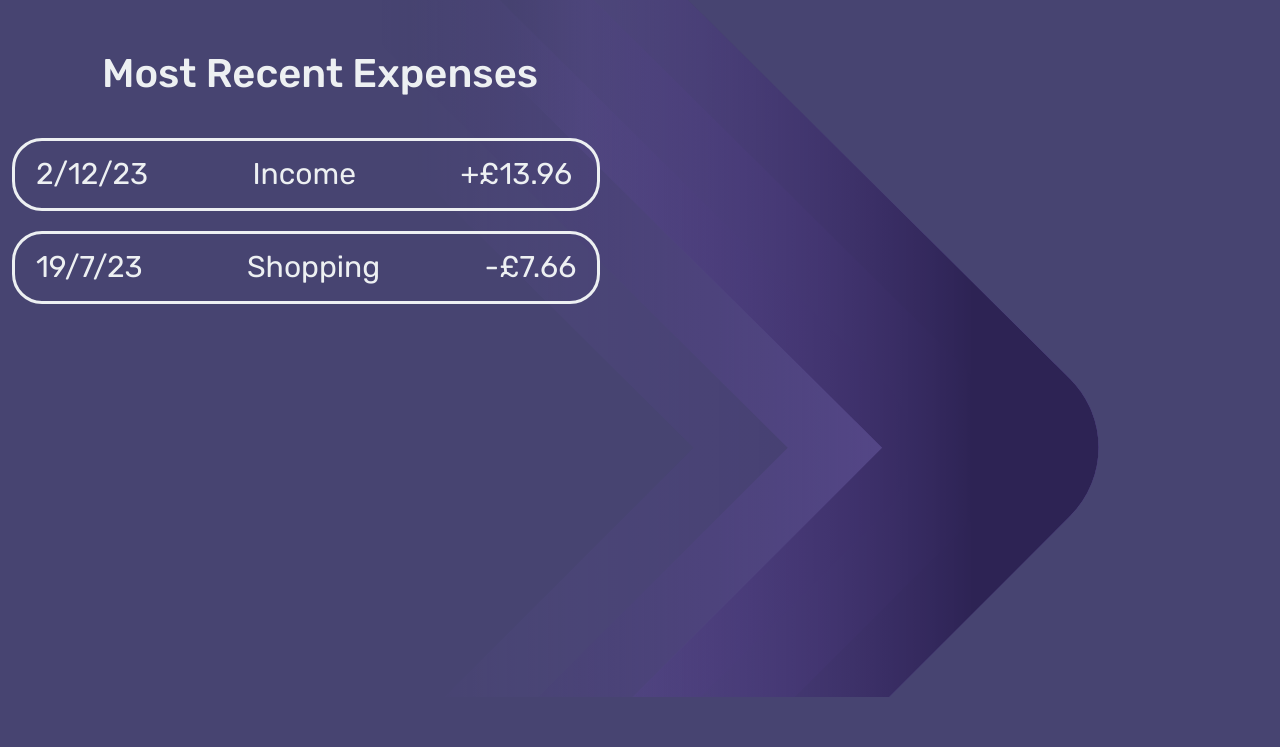
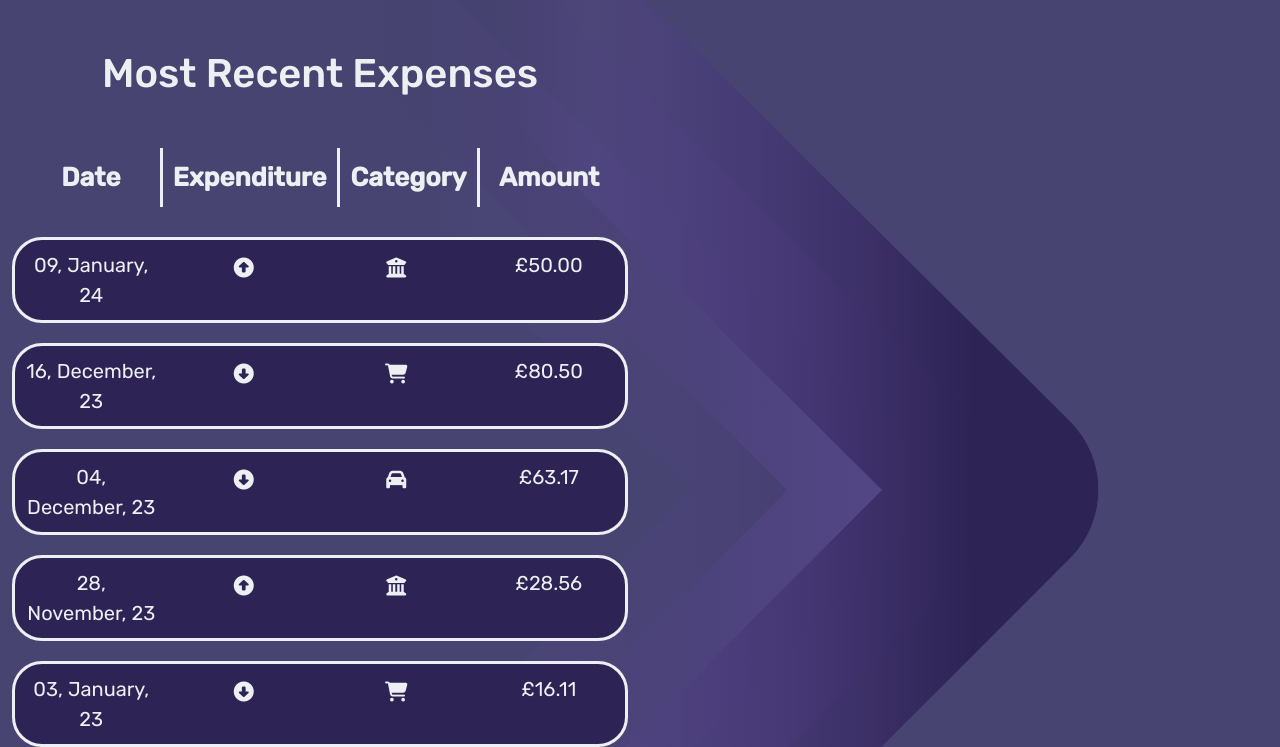
Before and after one commit to PeterGarvanski/FinView, a Flask app: page /dashboard in a window 1280 px wide. Shown: the part 103-850 px from the top of the page. Before the commit the page ends 800 px from the top, so only its background shows below. Run offline with Flask 3, Linux system fonts and the light colour scheme.

Commit message:
feat: completed making and styling the table on the dashboard page

```diff
--- a/financetracker/static/css/style.css
+++ b/financetracker/static/css/style.css
@@ -14,6 +14,10 @@ body.log-in {
 
 .left-text {
     text-align: left;
+}
+
+.centre-text {
+    text-align: center;
 }
 
 .centre {
@@ -149,6 +153,10 @@ body.base {
     display: flex;
 }
 
+/* CSS For Dashboard Page */
+
+/* CSS For table */
+
 .page-title {
     margin-top: 50px;
     color: #edf0f2;
@@ -156,24 +164,52 @@ body.base {
     text-align: center;
 }
 
-table {
-    margin-top: 40px;
-}
-.table-body {
-    text-align: center;
-    margin-top: 40px;
-}
-.data {
-    color: #edf0f2;
-    background-color: #47447100;
-    font-size: 30px;
+.table {
+    display: flex;
+    flex-direction: column;
+    margin: 40px auto 0 auto;
+    max-width: 800px;
 }
 
-tr.table-row {
+.trow {
     display: flex;
     border: 3px solid #edf0f2;
     border-radius: 30px;
-    gap: 8vw;
-    padding: 10px 20px;
-    margin-bottom: 20px;
+    max-width: 800px;
+    margin-top: 20px;
+    background-color: #2d2354;
 }
+
+.header {
+    font-weight: bold;
+    padding: 10px;
+    color: #edf0f2;
+}
+
+.cell {
+    flex: 1;
+    padding: 10px;
+    text-align: center;
+    font-size: 20px;
+    color: #edf0f2;
+}
+
+.heads {
+    border-right: 3px solid #edf0f2;
+    font-size: 26px;
+}
+
+.heads.rem {
+    border-right: none;
+}
+
+div.trow.header {
+    border: none;
+    margin-top: 0;
+    background-color: #47447100;
+}
+
+.cell i {
+    background-color: transparent;
+    color: #edf0f2;
+}
--- a/financetracker/templates/base.html
+++ b/financetracker/templates/base.html
@@ -7,6 +7,7 @@
     <link rel="preconnect" href="https://fonts.googleapis.com">
     <link rel="preconnect" href="https://fonts.gstatic.com" crossorigin>
     <link href="https://fonts.googleapis.com/css2?family=Rubik:ital,wght@0,400;0,500;1,400;1,500&display=swap" rel="stylesheet">
+    <link rel="stylesheet" href="https://cdnjs.cloudflare.com/ajax/libs/font-awesome/6.5.1/css/all.min.css" integrity="sha512-DTOQO9RWCH3ppGqcWaEA1BIZOC6xxalwEsw9c2QQeAIftl+Vegovlnee1c9QX4TctnWMn13TZye+giMm8e2LwA==" crossorigin="anonymous" referrerpolicy="no-referrer"/>
     <link rel="stylesheet" href="{{ url_for('static', filename='css/style.css') }}">
     <title>FinView | Dashboard</title>
 </head>
--- a/financetracker/templates/dashboard.html
+++ b/financetracker/templates/dashboard.html
@@ -4,20 +4,49 @@
     <div class="row">
         <div class="col-md-6">
             <h1 class="page-title">Most Recent Expenses</h1>
-            <table>
-                <tbody class="table-body">
-                    <tr class="table-row">
-                        <td class="date data">2/12/23</td>
-                        <td class="transaction data">Income</td>
-                        <td class="amount data">+£13.96</td>
-                    </tr>
-                    <tr class="table-row">
-                        <td class="date data">19/7/23</td>
-                        <td class="transaction data">Shopping</td>
-                        <td class="amount data">-£7.66</td>
-                    </tr>
-                </tbody>
-            </table>
+            <div class="table">
+                <div class="trow header">
+                    <div class="cell heads">Date</div>
+                    <div class="cell heads">Expenditure</div>
+                    <div class="cell heads">Category</div>
+                    <div class="cell heads rem">Amount</div>
+                </div>
+
+                <div class="trow">
+                    <div class="cell">09, January, 24</div>
+                    <div class="cell"><i class="fas fa-circle-up"></i></div>
+                    <div class="cell"><i class="fas fa-building-columns"></i></div>
+                    <div class="cell">£50.00</div>
+                </div>
+
+                <div class="trow">
+                    <div class="cell">16, December, 23</div>
+                    <div class="cell"><i class="fas fa-circle-down"></i></div>
+                    <div class="cell"><i class="fas fa-cart-shopping"></i></div>
+                    <div class="cell">£80.50</div>
+                </div>
+
+                <div class="trow">
+                    <div class="cell">04, December, 23</div>
+                    <div class="cell"><i class="fas fa-circle-down"></i></div>
+                    <div class="cell"><i class="fas fa-car"></i></div>
+                    <div class="cell">£63.17</div>
+                </div>
+
+                <div class="trow">
+                    <div class="cell">28, November, 23</div>
+                    <div class="cell"><i class="fas fa-circle-up"></i></div>
+                    <div class="cell"><i class="fas fa-building-columns"></i></div>
+                    <div class="cell">£28.56</div>
+                </div>
+
+                <div class="trow">
+                    <div class="cell">03, January, 23</div>
+                    <div class="cell"><i class="fas fa-circle-down"></i></div>
+                    <div class="cell"><i class="fas fa-cart-shopping"></i></div>
+                    <div class="cell">£16.11</div>
+                </div>
+            </div>
         </div>
     </div>
 </div>
```
